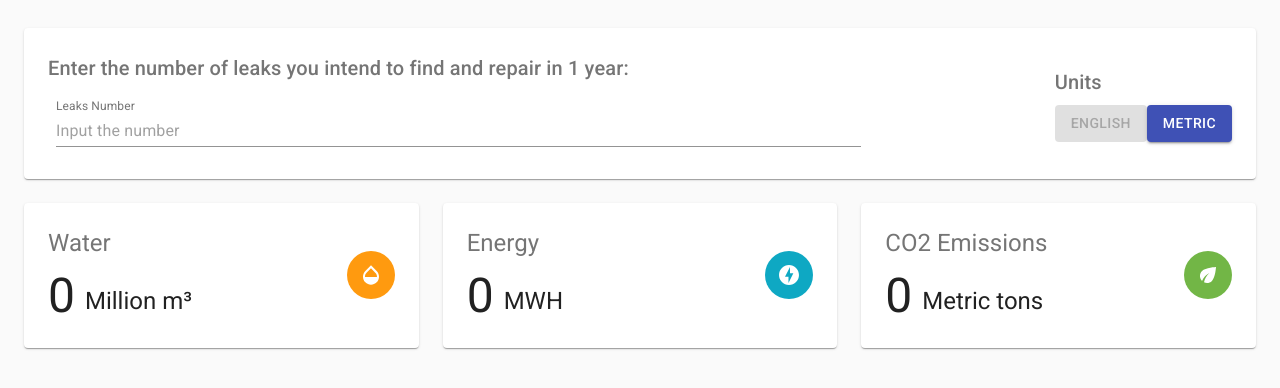
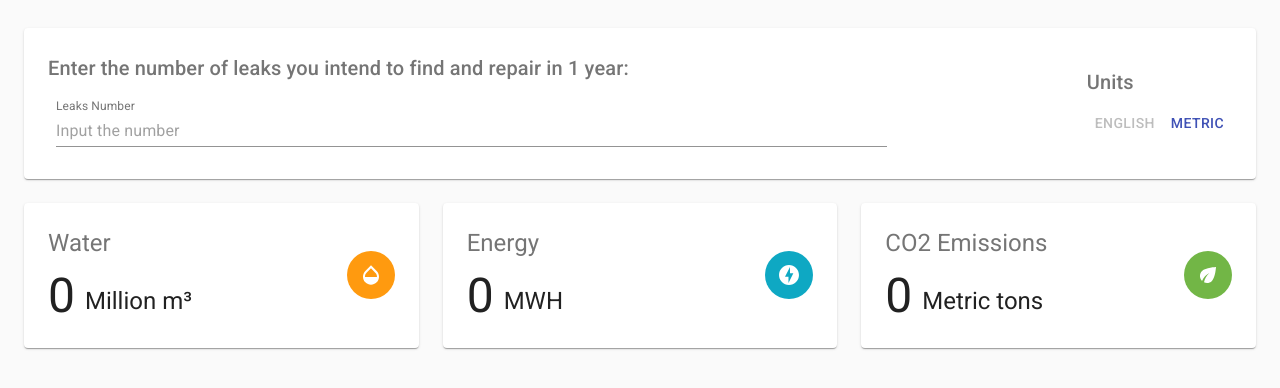
Before and after one commit to khalidhindawi/react-calculator, a React (Create React App) app: page / in a window 1280 px wide. Shown: the part 212-600 px from the top of the page. Built offline with nearby package versions, Linux system fonts and the light colour scheme.

Commit message:
button type is changed

```diff
--- a/src/components/CalInputs.js
+++ b/src/components/CalInputs.js
@@ -86,7 +86,6 @@ const CalInputs = ({
           onClick={() => handleChangeUnitType(false)}
           disabled={!unitType}
           color="primary"
-          variant="contained"
         >
           English
         </Button>
@@ -94,7 +93,6 @@ const CalInputs = ({
           onClick={() => handleChangeUnitType(true)}
           disabled={unitType}
           color="primary"
-          variant="contained"
         >
           Metric
         </Button>
```
